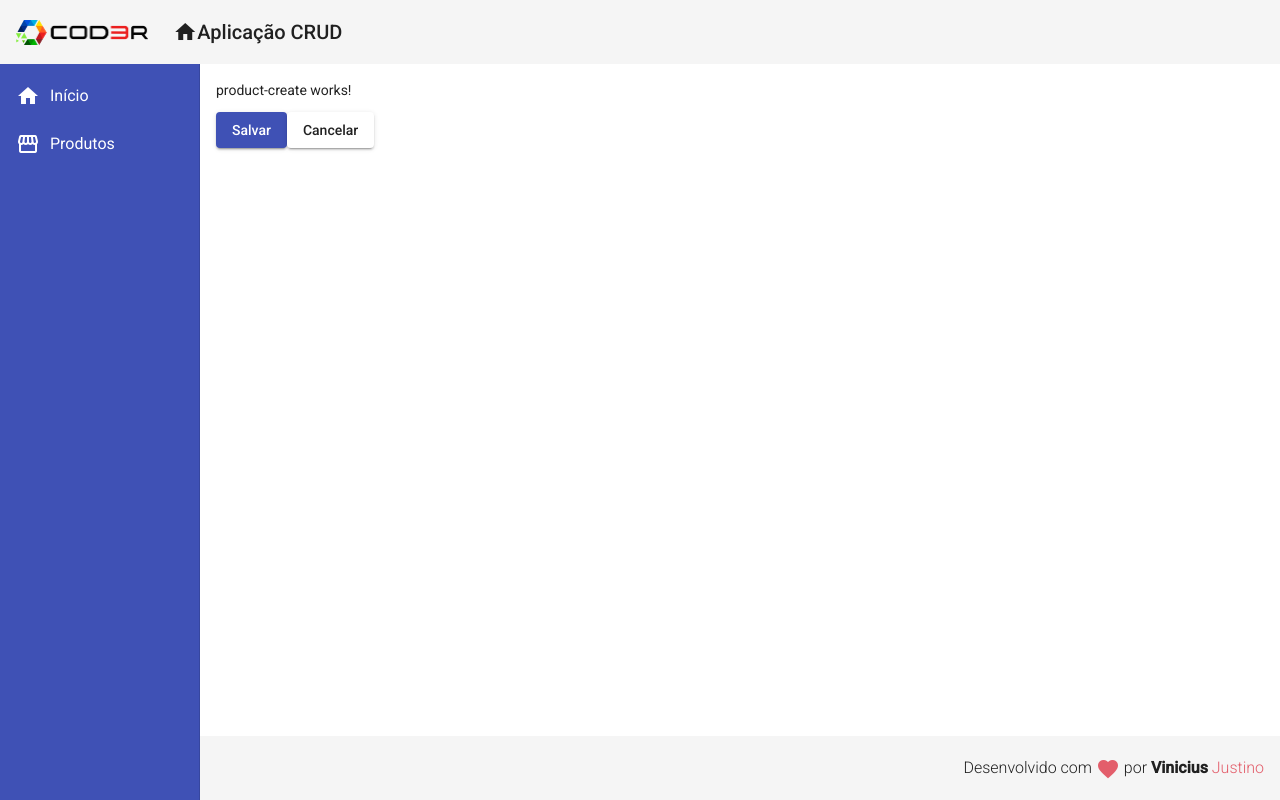
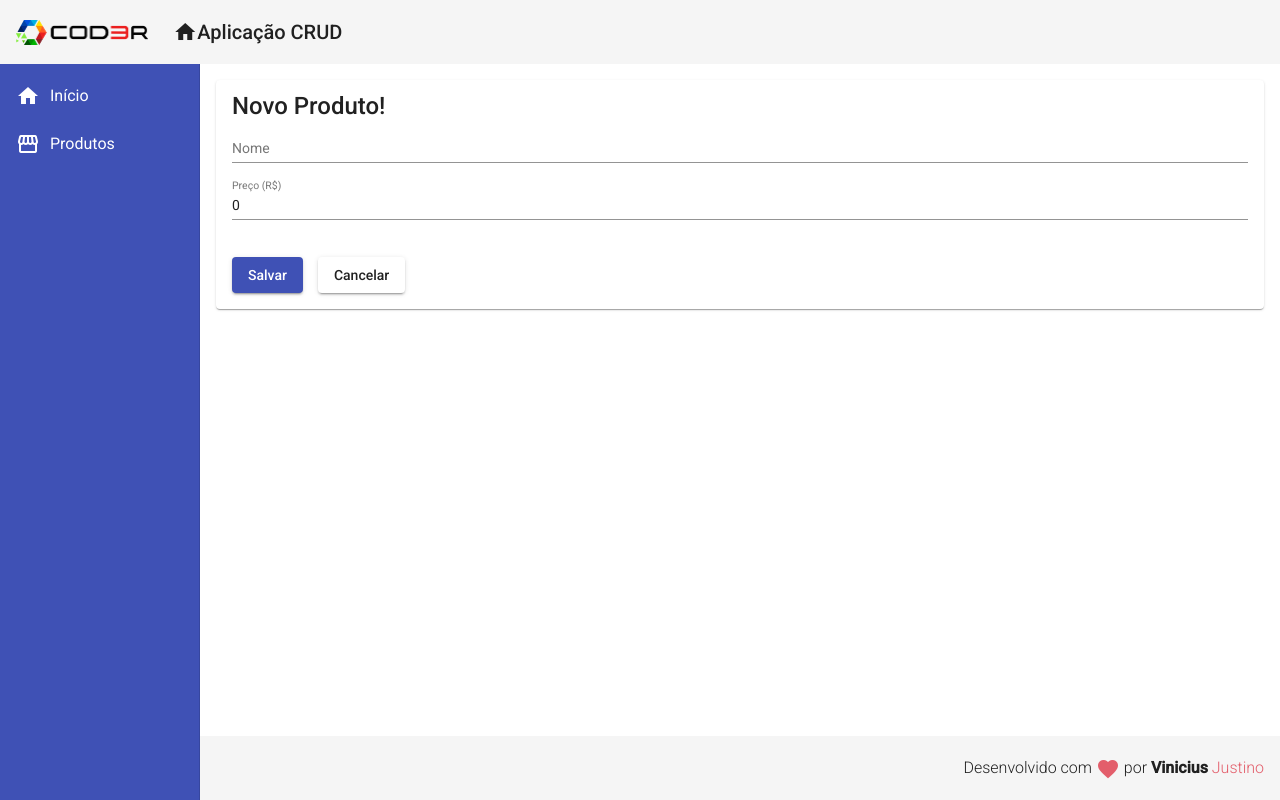
Before and after one commit to JustinoVini/crud-angular-cod3r, an Angular app in the folder frontend/: page /products/create in a window 1280 px wide. Built offline with nearby package versions, Linux system fonts and the light colour scheme.

Commit message:
adicionando o component product-read no projeto

```diff
--- a/frontend/src/app/components/product/product-create/product-create.component.css
+++ b/frontend/src/app/components/product/product-create/product-create.component.css
@@ -0,0 +1,8 @@
+form {
+    display: flex;
+    flex-direction: column;
+}
+
+button {
+    margin: 20px 15px 0px 0px;
+}
--- a/frontend/src/app/components/product/product-create/product-create.component.html
+++ b/frontend/src/app/components/product/product-create/product-create.component.html
@@ -1,5 +1,15 @@
-<p>product-create works!</p>
-
+<mat-card>
+    <mat-card-title>Novo Produto!</mat-card-title>
+    <form>
+        <mat-form-field>
+            <input matInput placeholder="Nome"
+            [(ngModel)]="product.name" name="name">
+        </mat-form-field>
+        <mat-form-field>
+            <input matInput placeholder="Preço (R$)"
+            [(ngModel)]="product.price" name="price">
+        </mat-form-field>
+    </form>
     <button mat-raised-button (click)="createProduct()" color="primary">
         Salvar
     </button>
@@ -7,3 +17,4 @@
     <button mat-raised-button (click)="cancel()">
         Cancelar
     </button>
+</mat-card>
--- a/frontend/src/app/components/product/product-create/product-create.component.ts
+++ b/frontend/src/app/components/product/product-create/product-create.component.ts
@@ -1,3 +1,4 @@
+import { Product } from './../product.model';
 import { ProductService } from './../product.service';
 import { Component, OnInit } from '@angular/core';
 import { Router } from '@angular/router';
@@ -9,16 +10,23 @@ import { Router } from '@angular/router';
 })
 export class ProductCreateComponent implements OnInit {
 
+  product: Product = {
+    name: '',
+    price: 0
+  }
+
   constructor(private productService: ProductService,
     private router: Router) { }
 
   ngOnInit(): void {
-
-
   }
 
   createProduct(): void{
-    this.productService.showOnMessage('Produto criado!')
+    this.productService.create(this.product).subscribe(() => {
+      this.productService.showOnMessage('Produto criado!')
+      this.router.navigate(['/products'])
+    })
+
   }
 
   cancel(): void{
--- /dev/null
+++ b/frontend/src/app/components/product/product-read/product-read.component.html
@@ -0,0 +1 @@
+<p>product-read works!</p>
--- /dev/null
+++ b/frontend/src/app/components/product/product-read/product-read.component.ts
@@ -0,0 +1,25 @@
+import { ProductService } from './../product.service';
+import { Product } from './../product.model';
+import { Component, OnInit } from '@angular/core';
+
+@Component({
+  selector: 'app-product-read',
+  templateUrl: './product-read.component.html',
+  styleUrls: ['./product-read.component.css']
+})
+export class ProductReadComponent implements OnInit {
+
+  products: Product[] = [];
+
+  constructor(private productService: ProductService) {
+
+  }
+
+  ngOnInit(): void {
+    this.productService.read().subscribe(products => {
+      this.products = products
+      console.log(products)
+    })
+  }
+
+}
--- a/frontend/src/app/components/product/product.service.ts
+++ b/frontend/src/app/components/product/product.service.ts
@@ -1,12 +1,19 @@
+import { HttpClient } from '@angular/common/http';
 import { Injectable } from '@angular/core';
 import { MatSnackBar } from '@angular/material/snack-bar';
+import { Observable } from 'rxjs';
+
+import { Product } from './product.model';
 
 @Injectable({
   providedIn: 'root'
 })
 export class ProductService {
 
-  constructor(private snackBar: MatSnackBar) { }
+    baseUrl = "http://localhost:3001/products"
+
+  constructor(private snackBar: MatSnackBar,
+    private http: HttpClient) { }
 
   showOnMessage(msg: string): void{
     this.snackBar.open(msg, 'Fechar', {
@@ -15,4 +22,12 @@ export class ProductService {
       verticalPosition: "top"
     })
   }
+
+  create(product: Product): Observable<Product> {
+    return this.http.post<Product>(this.baseUrl, product)
+  }
+
+  read(): Observable<Product[]>{
+    return this.http.get<Product[]>(this.baseUrl)
+  }
 }
--- a/frontend/src/app/views/product-crud/product-crud.component.css
+++ b/frontend/src/app/views/product-crud/product-crud.component.css
@@ -0,0 +1,3 @@
+button {
+    margin-bottom: 30px;
+}
--- a/frontend/src/app/views/product-crud/product-crud.component.html
+++ b/frontend/src/app/views/product-crud/product-crud.component.html
@@ -1,3 +1,6 @@
-<button mat-raised-button (click)="navigateToProductCreate()">
+<button mat-raised-button (click)="navigateToProductCreate()"
+color="primary">
     Novo Produto
 </button>
+
+<app-product-read></app-product-read>
```
Also changed, not shown: frontend/src/app/app.module.ts (+13 -3 lines), frontend/src/app/components/product/product-read/product-read.component.css (added), 1 other file (tests, documents, lock files or other folders). Lines whose indentation alone changed are shown as unchanged.
